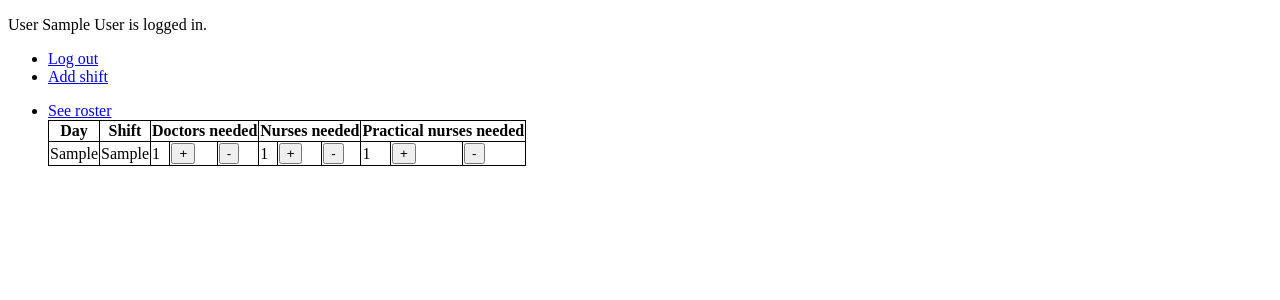
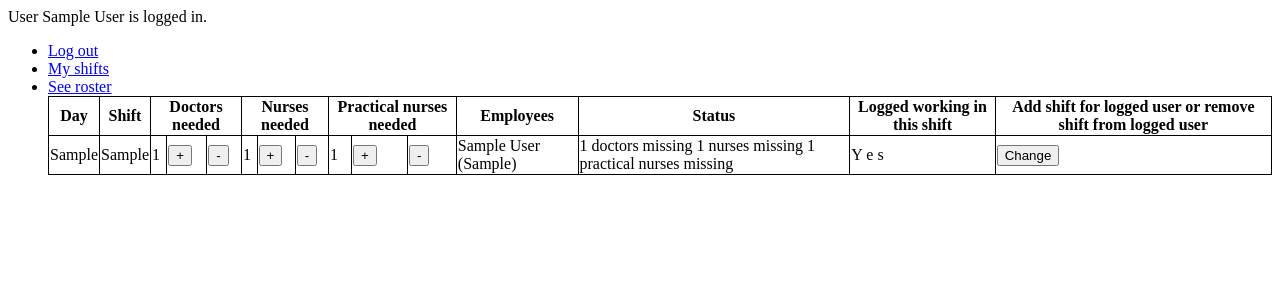
Before and after one commit to lottajylha/health-care-roster, a Flask app: page /roster/ in a window 1280 px wide. Shown: the top 300 px of the page. Run offline with Flask 2, Linux system fonts and the light colour scheme; a user stored in the database is signed in; tables that the repository leaves empty hold one stand-in row (values such as "Sample post").

Commit message:
työntekijä voi lisätä ja poistaa omia vuoroja, työantaja voi asettaa työntekijöille viikkotunnit, postgresql-tuki

```diff
--- a/application/__init__.py
+++ b/application/__init__.py
@@ -17,10 +17,10 @@ login_manager.init_app(app)
 login_manager.login_view = "auth_login"
 login_manager.login_message = "Please login to use this functionality."
 
-from application.auth.models import User
 from application.roster import shifts
 from application.roster import views
 from application.auth import models
+from application.auth.models import User
 from application.auth import views
 from application.users import views
 
--- a/application/auth/forms.py
+++ b/application/auth/forms.py
@@ -2,9 +2,9 @@ from flask_wtf import FlaskForm
 from wtforms import PasswordField, StringField, RadioField, IntegerField, validators
 
 positions = [
-    ('doctor', 'Doctor'),
-    ('nurse', 'Nurse'),
-    ('practicalnurse', 'Practical nurse')
+    ('Doctor', 'Doctor'),
+    ('Nurse', 'Nurse'),
+    ('Practical nurse', 'Practical nurse')
     ]
 
 class LoginForm(FlaskForm):
@@ -15,9 +15,6 @@ class LoginForm(FlaskForm):
         csrf = False
 
 class SignupForm(FlaskForm):
-    #def validate_username(form, field):
-    #    if len(field.data) != len(field.data.replace(' ', '')) or len(field.data.replace(' ','')) == 0:
-    #       raise ValidationError('Password or username must not include whitespaces.')*#
 
     name = StringField("Name", [validators.Length(min=4, max=100), validators.Required()])
     username = StringField("Username", [validators.Length(min=4, max=100), validators.Required()])
--- a/application/auth/models.py
+++ b/application/auth/models.py
@@ -1,4 +1,11 @@
 from application import db
+from sqlalchemy.sql import text
+
+association_table = db.Table('usershift',
+    db.Column('account_id', db.Integer, db.ForeignKey('account.id')),
+    db.Column('shift_id', db.Integer, db.ForeignKey('shift.id'))
+)
+
 
 class User(db.Model):
 
@@ -15,6 +22,10 @@ class User(db.Model):
     position = db.Column(db.String(20), nullable=False)
     weekMin = db.Column(db.Integer, nullable=False)
     weekMax = db.Column(db.Integer, nullable=False)
+    shifts = db.relationship(
+        "Shift",
+        secondary=association_table,
+        back_populates="users")
 
     def __init__(self, name, username, password, position, weekMin = 0, weekMax = 0):
         self.name = name
@@ -35,3 +46,76 @@ class User(db.Model):
 
     def is_authenticated(self):
         return True
+
+    @staticmethod
+    def get_position(user_id):
+        stmt = text("SELECT position"
+                    " FROM account WHERE account.id = :param;").params(param=user_id)
+        res = db.engine.execute(stmt)
+        response = []
+        for row in res:
+            rowstr = str(row[0])
+            response.append(rowstr)
+
+        return str(response[0])
+
+    @staticmethod
+    def get_weekminmax(user_id):
+        stmt = text("SELECT weekMin, weekMax from account"
+                    " WHERE account.id = :idparam;").params(idparam=user_id)
+        res = db.engine.execute(stmt)
+        response = []
+        for row in res:
+            response.append(int(row[0]))
+
+        return response
+
+    @staticmethod
+    def set_weekminmax(user_id, weekMin, weekMax):
+        stmt = text("UPDATE account set weekMin = :minparam,"
+                    " weekMax = :maxparam"
+                    " WHERE account.id = :idparam;").params(minparam=weekMin, maxparam=weekMax, idparam=user_id)
+        res = db.engine.execute(stmt)
+
+    @staticmethod
+    def find_user_shifts(user_id):
+        user_position = User.get_position(user_id)
+
+        stmt = text("SELECT Shift.day, Shift.hour"
+                    " FROM shift JOIN usershift ON usershift.shift_id = shift.id"
+                    " JOIN account ON usershift.account_id = :param AND account.id = :param"
+                    " GROUP BY shift.day;").params(param=user_id)
+        res = db.engine.execute(stmt)
+        response = []
+        for row in res:
+            response.append([row[0], row[1]])
+        return response
+
+    @staticmethod
+    def user_has_shift(user_id, shiftid):
+        stmt = text("SELECT * FROM usershift"
+                    " WHERE account_id = :userparam"
+                    " AND shift_id = :shiftparam;").params(userparam=user_id,shiftparam=shiftid)
+        res = db.engine.execute(stmt)
+        response = []
+        for row in res:
+            response.append({row[0], row[1]})
+        if (len(response) == 0):
+            return False
+        else:
+            return True
+
+    @staticmethod
+    def add_shift(user_id, shiftid):
+        if (not User.user_has_shift(user_id, shiftid)):
+            stmt = text("INSERT INTO usershift (account_id, shift_id)"
+                        " VALUES (:userparam, :shiftparam);").params(userparam=user_id,shiftparam=shiftid)
+            res = db.engine.execute(stmt)
+
+    @staticmethod
+    def remove_shift(user_id, shiftid):
+        if User.user_has_shift(user_id, shiftid):
+            stmt = text("DELETE FROM usershift WHERE"
+                        " account_id = :userparam"
+                        " AND shift_id = :shiftparam;").params(userparam=user_id,shiftparam=shiftid)
+            res = db.engine.execute(stmt)
--- a/application/auth/views.py
+++ b/application/auth/views.py
@@ -51,7 +51,6 @@ def auth_login():
         return render_template("auth/loginform.html", form = LoginForm())
 
     form = LoginForm(request.form)
-    # mahdolliset validoinnit
 
     username = form.username.data
     password = form.password.data
--- a/application/roster/forms.py
+++ b/application/roster/forms.py
@@ -1,5 +1,5 @@
 from flask_wtf import FlaskForm
-from wtforms import IntegerField, RadioField, validators
+from wtforms import IntegerField, RadioField, SubmitField, validators
 
 class ShiftForm(FlaskForm):
 
@@ -31,6 +31,7 @@ class ShiftForm(FlaskForm):
     doctorsNeeded = IntegerField("Doctors needed", [validators.NumberRange(min=0, max=15)])
     nursesNeeded = IntegerField("Nurses needed", [validators.NumberRange(min=0, max=15)])
     practicalNursesNeeded = IntegerField("Practical nurses needed", [validators.NumberRange(min=0, max=15)])
+    addshift = SubmitField("Add shift")
 
     class Meta:
         csrf = False
--- a/application/roster/views.py
+++ b/application/roster/views.py
@@ -1,10 +1,12 @@
 from application import app, db
 from flask import redirect, render_template, request, url_for
 from application.roster.shifts import Shift
+from application.auth.models import User
 from application.roster.forms import ShiftForm
 from flask_login import login_required, current_user
 from functools import wraps
 from flask_login import LoginManager
+from jinja2 import Template
 
 login_manager = app.login_manager
 
@@ -12,7 +14,7 @@ def login_required(position="ANY"):
     def wrapper(fn):
         @wraps(fn)
         def decorated_view(*args, **kwargs):
-            if not current_user.is_authenticated():
+            if not current_user.is_authenticated:
               return login_manager.unauthorized()
             if ((current_user.position != position) and (position != "ANY")):
                 return login_manager.unauthorized()
@@ -22,13 +24,13 @@ def login_required(position="ANY"):
 
 
 @app.route("/roster/new/")
-@login_required('doctor')
+@login_required('Employer')
 def shifts_form():
     return render_template("shifts/shift.html", form=ShiftForm())
 
 
 @app.route("/roster/", methods=["POST"])
-@login_required('doctor')
+@login_required('Employer')
 def create_shift():
     form = ShiftForm(request.form)
 
@@ -36,7 +38,6 @@ def create_shift():
         return render_template("shifts/shift.html", form = form)
 
     shift = Shift(form.day.data, form.hour.data, form.doctorsNeeded.data, form.nursesNeeded.data, form.practicalNursesNeeded.data)
-
     db.session().add(shift)
     db.session().commit()
 
@@ -44,10 +45,51 @@ def create_shift():
 
 @app.route("/roster/", methods=["GET"])
 def roster_index():
-    return render_template("shifts/list.html", shifts = Shift.query.all())
+    shifts = Shift.query.all()
+    employees = []
+    status = []
+    is_user_shift = []
+    for shift in shifts:
+        shift_employees = Shift.find_users(shift.id)
+        if len(shift_employees) > 0:
+            employees.append(shift_employees)
+        else:
+            employees.append(["No employees in this shift"])
+        if current_user.is_authenticated:
+            if User.user_has_shift(current_user.id, shift.id):
+                is_user_shift.append("Yes")
+            else:
+                is_user_shift.append("No")
+        else:
+            is_user_shift.append("No")
+        status.append(Shift.status(shift.id))
+    return render_template("shifts/list.html", shifts = shifts, employees=employees, status=status, usershifts=is_user_shift)
+
+@app.route("/roster/<shift_id>/<user_id>/", methods=["POST"])
+@login_required()
+def set_shift(shift_id, user_id):
+    if User.user_has_shift(user_id, shift_id):
+        User.remove_shift(user_id, shift_id)
+    else:
+        need_employees_in_shift = True
+        user_position = User.get_position(user_id)
+        if user_position == 'Doctor':
+            if Shift.doctorsNeeded_shift(shift_id) - Shift.employees_in_shift(shift_id, 'Doctor') == 0:
+                need_employees_in_shift = False
+        elif user_position == 'Nurse':
+            if Shift.nursesNeeded_shift(shift_id) - Shift.employees_in_shift(shift_id, 'Nurse') == 0:
+                need_employees_in_shift = False
+        elif user_position == 'Practical nurse':
+            if Shift.practicalNursesNeeded_shift(shift_id) - Shift.employees_in_shift(shift_id, 'Practical nurse') == 0:
+                need_employees_in_shift = False
+        if need_employees_in_shift:
+            User.add_shift(user_id, shift_id)
+
+    return redirect(url_for("roster_index"))
+
 
 @app.route("/roster/<shift_id>/", methods=["POST"])
-@login_required('doctor')
+@login_required('Employer')
 def shift_set_staff_needed(shift_id):
 
     if request.form.get("d+"):
--- a/application/templates/layout.html
+++ b/application/templates/layout.html
@@ -7,23 +7,21 @@
 
   <body>
     {% if current_user.is_authenticated %}
-      <p>
         User {{ current_user.name }} is logged in.
         <ul>
           <li><a href="{{ url_for('auth_logout') }}">Log out</a></li>
-          <li><a href="{{ url_for('shifts_form') }}">Add shift</a></li>
-      </p>
+          <li><a href="{{ url_for('get_info', user_id=current_user.id) }}">My shifts</a></li>
     {% else %}
         <li><a href="{{ url_for('auth_login') }}">Log in</a></li>
         <li><a href="{{ url_for('signup_form') }}">Sign up</a></li>
     {% endif %}
         <li><a href="{{ url_for('roster_index') }}">See roster</a></li>
     {% if current_user.position == 'employer' %}
+        <li><a href="{{ url_for('shifts_form') }}">Add shift</a></li>
         <li><a href="{{ url_for('users_index') }}">See employees</a></li>
     {% endif %}
     {% block body %}
-      <p>
-      </p>
+      <p></p>
     {% endblock %}
   </body>
 </html>
--- a/application/templates/shifts/list.html
+++ b/application/templates/shifts/list.html
@@ -1,3 +1,4 @@
+
 {% extends "layout.html" %}
 
 {% block body %}
@@ -14,6 +15,12 @@
         <th colspan="3">Doctors needed</th>
         <th colspan="3">Nurses needed</th>
         <th colspan="3">Practical nurses needed</th>
+        <th>Employees</th>
+        <th>Status</th>
+        {% if current_user.is_authenticated %}
+        <th>Logged working in this shift</th>
+        <th>Add shift for logged user or remove shift from logged user</th>
+        {% endif %}
       </tr>
     {% for shift in shifts %}
       <tr>
@@ -51,8 +58,27 @@
             <form method="POST" action="{{ url_for('shift_set_staff_needed', shift_id=shift.id) }}">
               <input type="submit" name="pn-" value="-"/>
             </form>
+          </td>
+          <td>
+          {% for user in employees[loop.index0] %}
+            {{ user }}
+          {% endfor %}
         </td>
+        <td>{{status[loop.index0] }}</td>
+        {% if current_user.is_authenticated %}
+          <td>
+            {% for value in usershifts[loop.index0] %}
+              {{ value }}
+            {% endfor %}
+          </td>
+          <td>
+            <form method="POST" action="{{ url_for('set_shift', shift_id=shift.id, user_id=current_user.id) }}">
+              <input type="submit" value="Change"/>
+            </form>
+          </td>
+        {% endif %}
       </tr>
       {% endfor %}
+
 </table>
 {% endblock %}
--- a/application/templates/users/userlistform.html
+++ b/application/templates/users/userlistform.html
@@ -13,6 +13,8 @@
         <th>Position</th>
         <th>Week minimum</th>
         <th>Week maximum</th>
+        <th>Set week minimum</th>
+        <th>Set week maximum</th>
       </tr>
     {% for user in users %}
       <tr>
--- a/application/users/forms.py
+++ b/application/users/forms.py
@@ -1,8 +1,6 @@
 from flask_wtf import FlaskForm
 from wtforms import IntegerField, RadioField, validators
 from application.auth.models import User
-
-
 
 class UsersForm(FlaskForm):
 
```
Also changed, not shown: application/roster/shifts.py (+80 -2 lines), application/templates/users/usershifts.html (added, +23 -0 lines), application/users/views.py (+16 -10 lines), requirements.txt (+20 -2 lines).
